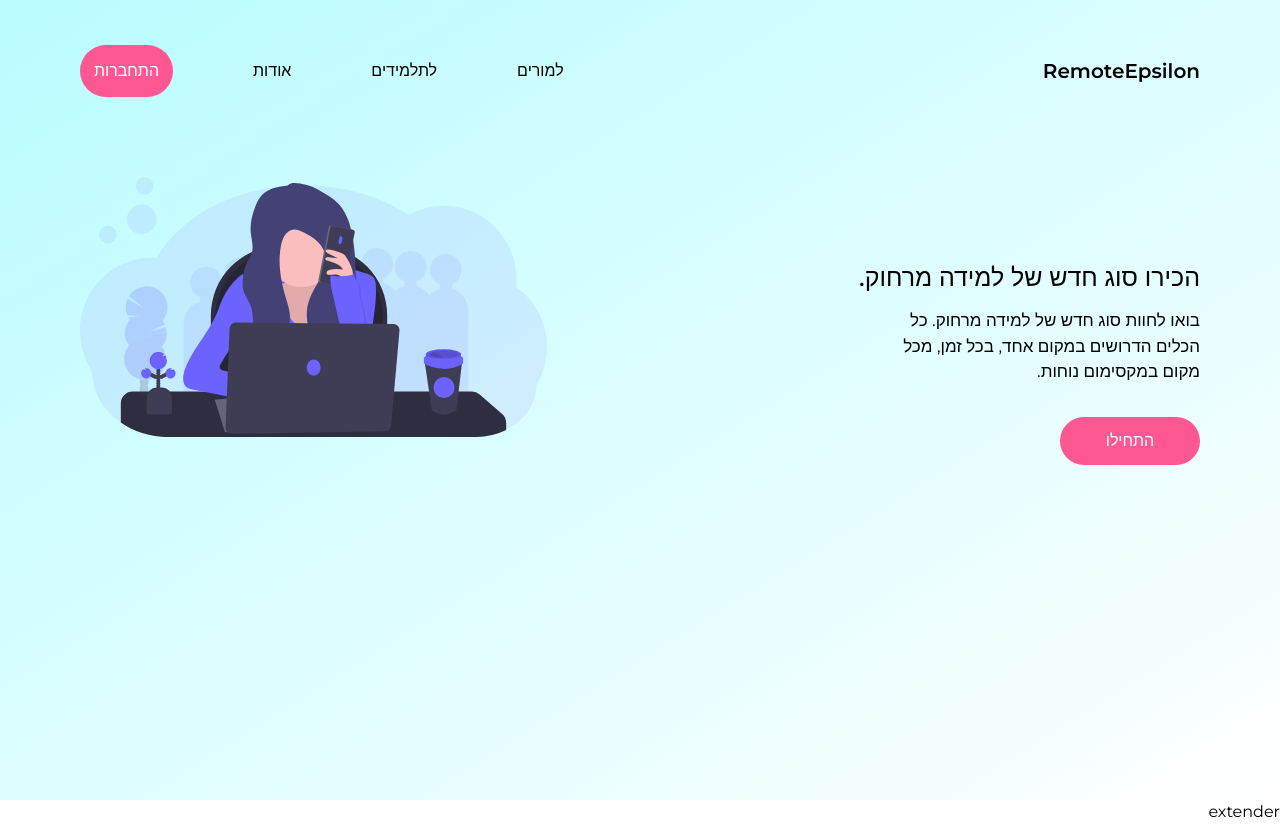
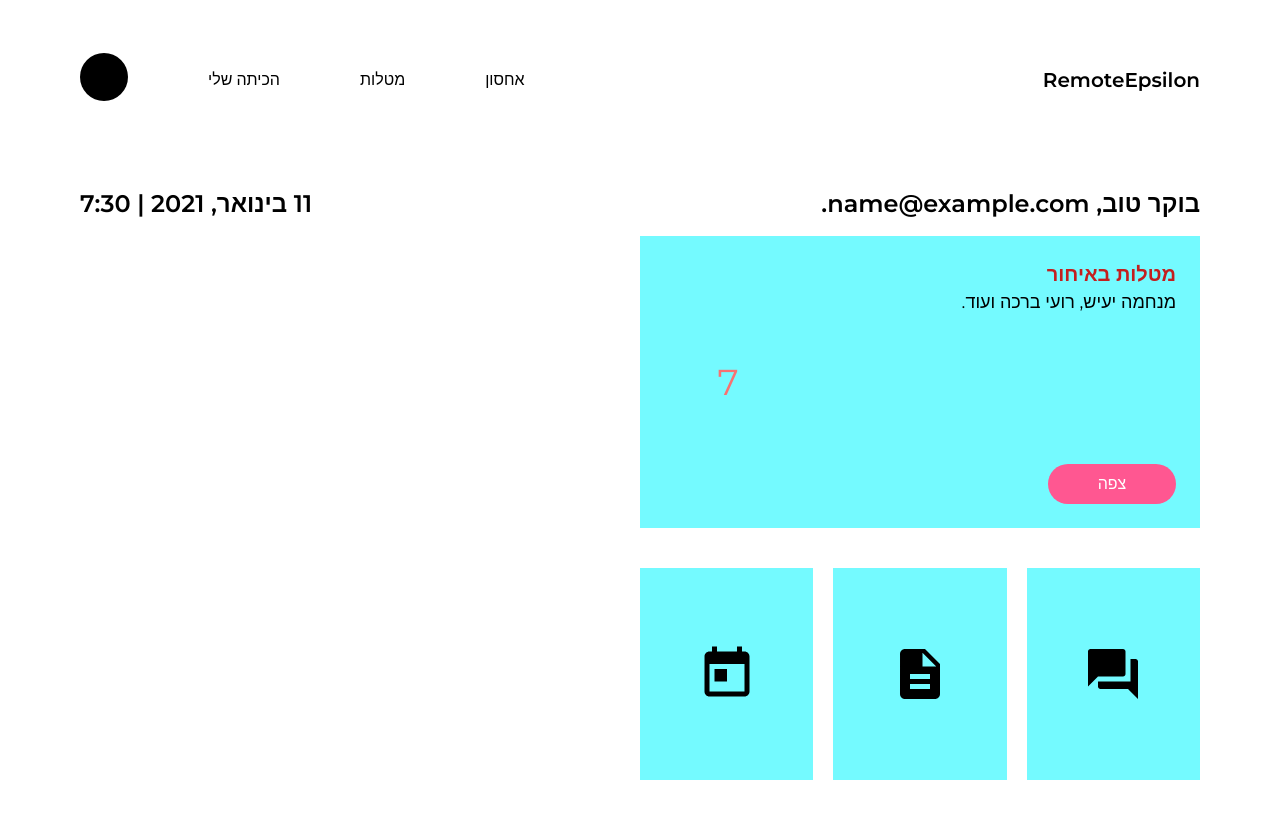
Before and after one commit to ilayalmalem/RemoteEpsilon-Frontend, a React (Create React App) app: page / in a window 1280 px wide. Built offline with nearby package versions, Linux system fonts and the light colour scheme; sample sign-in values are in the browser's storage; what jss-rtl would draw is missing.

Commit message:
v1.4.0+1
## v1.4.0+1
* Cleared code from all pages
* Added assignment show page
* Added assignments overdue
* Added links to shortcut-block
* Patched AuthService
* Added actual API requests
* Added axios default header for Bearer token
* Added Translation service

```diff
--- a/src/App.js
+++ b/src/App.js
@@ -12,15 +12,15 @@
 import LoginPage from "./Pages/LoginPage";
 import Dashboard from "./Pages/Dashboard";
 import AuthService from "./services/AuthService";
+import AssignmentsOverdue from "./Pages/AssignmentsOverdue";
+import AssignmentPage from "./Pages/AssignmentPage";
 
 function App() {
-    const section2 = useRef(null);
     const [loggedIn, setLoggedIn] = useState(AuthService.isAuthenticated());
-
     return (
         <Router>
-            <div id="main"  className="w-full h-screen" dir="rtl">
-                <div className="navbar-wrapper">
+            <div id="main"  className={"w-full h-screen"} style={{background: (loggedIn ? ' white' :  'linear-gradient(to bottom right, #B9FCFF, #fff)')}} dir="rtl">
+                <div className={"navbar-wrapper flex items-center sticky top-0" + (loggedIn ? ' shadow-none' : '')} style={{'backgroundColor': (loggedIn ? ' white' :  '#D1FDFE')}}>
                     <Navbar setLoggedIn={setLoggedIn} loggedIn={loggedIn} />
                 </div>
 
@@ -28,7 +28,8 @@
                     <div className="content px-10 md:px-20">
                         <Switch>
                             <PrivateRoute path="/dashboard/" component={Dashboard} />
-
+                            <PrivateRoute path="/assignments/overdue" component={AssignmentsOverdue} />
+                            <PrivateRoute path="/assignment/:id" component={AssignmentPage} />
                             <Route path="/teachers" exact>
                                 <div className="text-white">Teachers</div>
                             </Route>
@@ -49,13 +50,12 @@
                                 {loggedIn ?
                                     <Dashboard />
                                     :
-                                    <HomePage scrollTo={section2}/>
+                                    <HomePage />
                                 }
                             </Route>
                         </Switch>
                     </div>
                 </div>
-                <div ref={section2} className="extender">extender</div>
             </div>
         </Router>
     );
--- /dev/null
+++ b/src/Pages/AssignmentPage.js
@@ -0,0 +1,40 @@
+import {useParams} from "react-router-dom";
+import {useEffect, useState} from "react";
+import axios from "axios";
+import GlobalsService from "../services/GlobalsService";
+import TranslationService from "../services/TranslationService";
+
+export default function AssignmentPage() {
+    const {id} = useParams();
+    const [assignment, setAssignment] = useState();
+    const [error, setError] = useState();
+
+    useEffect(() => {
+        axios.get(`${GlobalsService.baseAPIURL}/assignment/${id}`)
+            .then(res => {
+                setAssignment(res.data)
+            })
+            .catch(err => {
+                setError('Not authorized')
+                return null;
+            })
+
+    }, [])
+
+    return (
+        <>
+            {error ? (
+                <div>{TranslationService.get('You are not authorized to access this assignment.')}</div>
+            ) : assignment && (
+                <div className="top-bar flex items-center justify-between w-full">
+                    <div className="title font-bold text-xl">
+                        {assignment.title}
+                    </div>
+                    <div>
+                        <span className="font-semibold">{TranslationService.get('assignment')}</span> מ{assignment.user.email}
+                    </div>
+                </div>
+            )}
+        </>
+    )
+}
--- /dev/null
+++ b/src/Pages/AssignmentsOverdue.js
@@ -0,0 +1,58 @@
+import {useEffect, useState} from "react";
+import axios from "axios";
+import GlobalsService from "../services/GlobalsService";
+import TranslationService from "../services/TranslationService";
+import {Link} from "react-router-dom";
+
+
+export default function AssignmentsOverdue(props) {
+
+    const [assignments, setAssignments] = useState(null);
+
+
+    useEffect(() => {
+        axios.get(`${GlobalsService.baseAPIURL}/assignments`)
+            .then(res => {
+                setAssignments(res.data.data);
+            })
+    }, []);
+
+    return (
+        <div className="w-full h-full">
+            <p className="font-bold text-2xl">
+                מטלות באיחור
+            </p>
+            <br/>
+            <div className="assignments w-full flex-wrap h-full flex justify-between">
+                {(assignments && assignments.map) ? assignments.map(assignment => {
+                    return (
+                        <div className="w-5/12 flex justify-between border-2 mb-10 shadow-md" style={{height: '40%'}}>
+                            <div className="left p-5 w-7/12 h-full flex flex-col">
+                                <div className="title mb-2 text-lg font-semibold">
+                                    {assignment.title}
+                                </div>
+
+                                <div className="classroom text-indigo-600">
+                                    {assignment.classroom.name}
+                                </div>
+                                <div>
+                                    <span className="font-bold">{TranslationService.get('assignment')}</span> מ{assignment.owner.email}
+                                </div>
+                                <div className="bottom-section mt-auto flex flex-col">
+                                    <Link to={"/assignment/" + assignment.id}>
+                                        <div className="cta-sm w-1/3 text-center">צפה</div>
+                                    </Link>
+                                </div>
+                            </div>
+
+                            <div className="right w-5/12 h-full">
+                                <img className="w-full h-full" src="https://upload.wikimedia.org/wikipedia/commons/1/1a/Donkey_in_Clovelly%2C_North_Devon%2C_England.jpg" alt="תמונת מטלה"/>
+                            </div>
+
+                        </div>
+                    )
+                }) : 'טוען..'}
+            </div>
+        </div>
+    )
+}
--- a/src/Pages/Dashboard.js
+++ b/src/Pages/Dashboard.js
@@ -7,6 +7,7 @@
 import TodayIcon from '@material-ui/icons/Today';
 import {Tooltip} from "@material-ui/core";
 import GlobalsService from "../services/GlobalsService";
+import {Link} from 'react-router-dom';
 
 export default function Dashboard() {
     const [date, setDate] = useState(new Date(Date.now()));
@@ -29,13 +30,15 @@
                 </div>
             </div>
 
-            <div className="data-flow mt-4 w-full h-full">
+            <div className="data-flow flex mt-4 w-full h-full">
                 <div className="left-side flex flex-col h-full w-6/12">
                     <div className="assignments-overdue flex p-6 w-full h-3/6">
                         <div className="left-side flex flex-col w-1/2 h-full">
                             <div className="title font-semibold text-xl">מטלות באיחור</div>
                             <div className="by text-lg">מנחמה יעיש, רועי ברכה ועוד.</div>
-                            <button className="review-btn w-1/2 py-2 outline-none text-white rounded-full mt-auto mb-0">צפה</button>
+                            <Link className="mt-auto w-1/2 mb-0" to="/assignments/overdue">
+                                <button className="review-btn w-full py-2 outline-none text-white rounded-full">צפה</button>
+                            </Link>
                         </div>
 
                         <div className="right-side w-3/12 mr-auto h-full flex justify-center items-center">
@@ -44,23 +47,31 @@
                     </div>
 
                     <div className="bottom w-full justify-evenly my-10 flex flex-grow">
+                        <Link className="shortcut-block flex-grow" to="/chats">
                             <Tooltip placement="bottom" aria-label="add" title="צ׳אטים">
-                            <div className="shortcut-block flex-grow flex justify-center items-center text-4xl">
+                                <div className="w-full h-full flex-grow flex justify-center items-center text-4xl">
                                     <QuestionAnswerIcon style={{ fontSize: 60 }} />
                                 </div>
                             </Tooltip>
+                        </Link>
 
+                        <Link className="shortcut-block mx-5 flex-grow" to="/files">
                             <Tooltip placement="bottom" aria-label="add" title="קבצים">
-                            <div className="shortcut-block mx-5 flex-grow flex justify-center items-center text-4xl">
+                                <div className="w-full h-full flex-grow flex justify-center items-center text-4xl">
                                     <DescriptionIcon style={{ fontSize: 60 }} />
                                 </div>
                             </Tooltip>
+                        </Link>
 
+                        <Link className="shortcut-block flex-grow" to="/schedule">
                             <Tooltip placement="bottom" aria-label="add" title="לוח שנה">
-                            <div className="shortcut-block flex-grow flex justify-center items-center text-4xl">
+                                <div className="w-full h-full flex flex-grow justify-center items-center text-4xl">
                                     <TodayIcon style={{ fontSize: 60 }} />
                                 </div>
                             </Tooltip>
+                        </Link>
+
+
                     </div>
                 </div>
 
--- a/src/Pages/HomePage.js
+++ b/src/Pages/HomePage.js
@@ -1,6 +1,6 @@
 import illustration from "../assets/main_illustration.svg";
 
-export default function HomePage(props) {
+export default function HomePage() {
     return (
         <div className="home-page flex flex-col items-center text-black">
             <div className="content-wrapper flex h-full md:h-full w-full items-center lg:items-start">
@@ -13,10 +13,10 @@
                     </div>
 
                     <button onClick={() => {
-                        props.scrollTo.current.scrollIntoView({
-                            behavior: "smooth"
-                        })
-                    }} id="cta" className="w-full mt-8 md:w-1/4">התחילו
+                        // props.scrollTo.current.scrollIntoView({
+                        //     behavior: "smooth"
+                        // })
+                    }} className="w-full mt-8 md:w-1/4 cta">התחילו
                     </button>
                 </div>
 
--- a/src/Styles/main.scss
+++ b/src/Styles/main.scss
@@ -15,18 +15,18 @@
 
 
 .navbar-wrapper {
-  height: 15vh;
+  height: 20vh;
   width: 100vw;
 }
 
 .app {
-  height: 85vh;
+  height: 80vh;
   width: 100vw;
 }
 
 .content {
   height: 100%;
-  padding: 45px 2.5rem;
+  padding: 28px 2.5rem;
 }
 
 .home-page {
@@ -74,7 +74,7 @@
   font-weight: 400;
 }
 
-#cta {
+.cta {
   font-family: 'Montserrat', sans-serif;
   background-color: #FF5791;
   padding: 12px;
@@ -83,6 +83,22 @@
   color: white;
   border: none;
   font-size: 16px;
+  outline: none;
+
+  &:hover {
+    opacity: 0.8;
+    cursor: pointer;
+  }
+}
+
+.cta-sm {
+  background-color: #FF5791;
+  padding: 8px;
+  font-weight: 400;
+  border-radius: 99999px;
+  color: white;
+  border: none;
+  font-size: 14px;
   outline: none;
 
   &:hover {
--- a/src/services/AuthService.js
+++ b/src/services/AuthService.js
@@ -2,7 +2,7 @@
 
 const AuthService = {
   isAuthenticated: () => {
-    return localStorage.getItem('remote_epsilon_is_auth') == 'true' ? true : false;
+    return localStorage.getItem('remote_epsilon_access_token') !== null;
   },
   authenticate: async (user) => {
     const { id, password } = user;
@@ -37,6 +37,9 @@
     localStorage.removeItem('remote_epsilon_user');
     localStorage.setItem('remote_epsilon_is_auth', 'false')
     localStorage.removeItem('remote_epsilon_access_token')
+  },
+  authToken: () => {
+    return localStorage.getItem('remote_epsilon_access_token');
   }
 };
 
--- a/src/services/GlobalsService.js
+++ b/src/services/GlobalsService.js
@@ -1,8 +1,15 @@
+import axios from "axios";
+import AuthService from "./AuthService";
+
 const Globals = {
+    baseAPIURL: 'http://127.0.0.1:8000/api',
     settings: {
         isRtl: true,
         clockTickRate: 10000
     }
 }
 
+axios.defaults.headers.common['Authorization'] = `Bearer ${AuthService.authToken()}`;
+
+
 export default Globals;
--- /dev/null
+++ b/src/services/TranslationService.js
@@ -0,0 +1,20 @@
+let translations = {
+    'assignment': {
+        'HE': 'מטלה',
+        'FR': 'mission',
+        'AR': 'مهمة',
+        'EN': 'Assignment'
+    },
+    'You are not authorized to access this assignment.': {
+        'HE': 'נראה שאין לכם גישה למטלה זאת.',
+        'FR': 'Vous n\'êtes pas autorisé à accéder à cette mission.',
+        'AR': 'أنت غير مصرح لك للوصول إلى هذا الواجب.',
+        'EN': 'You are not authorized to access this assignment.'
+    }
+};
+const TranslationService = {
+    language: 'HE',
+    get: function (word) { return translations[word][this.language] },
+}
+
+export default TranslationService;
```
Also changed, not shown: 1 other file (tests, documents, lock files or other folders). Lines whose indentation alone changed are shown as unchanged.
